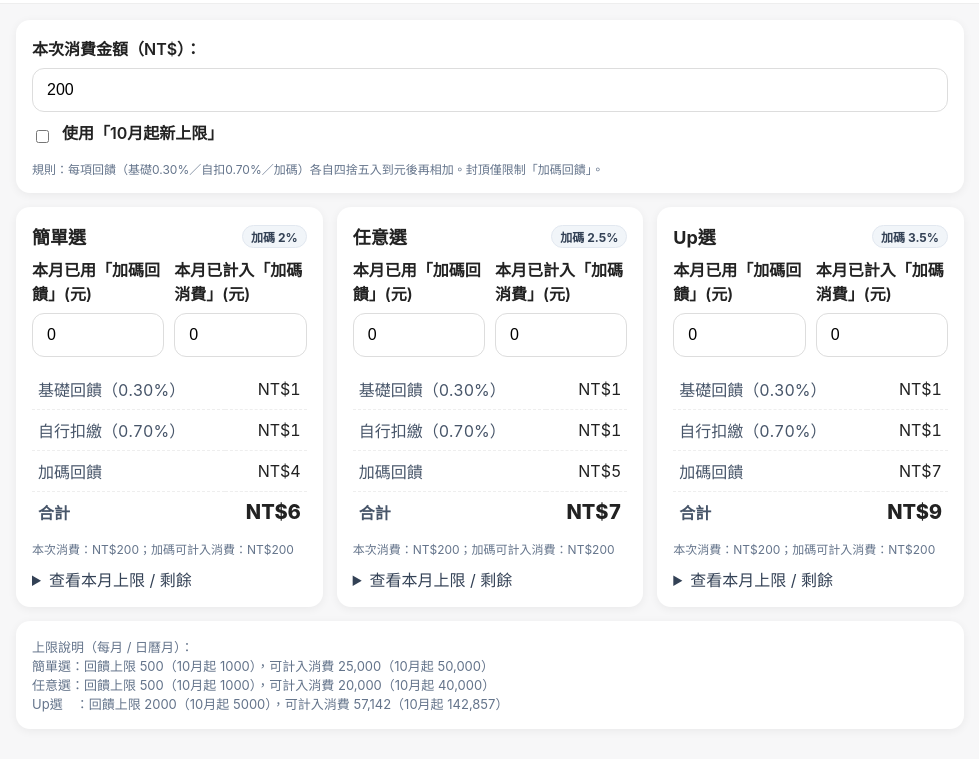
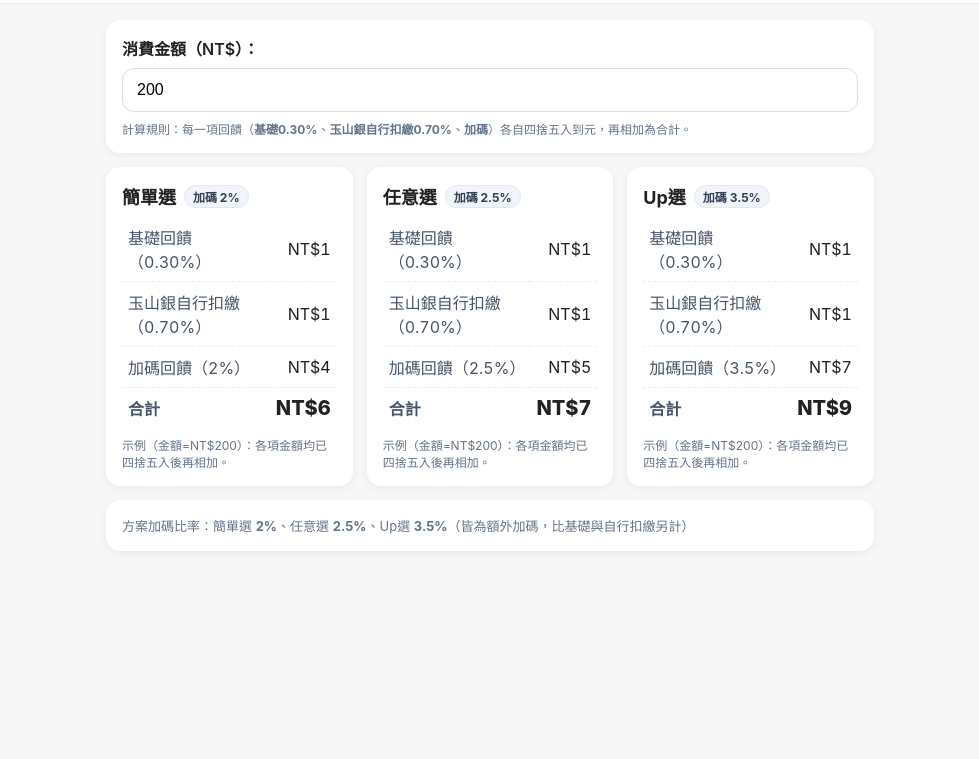
Before and after one commit to mereslith/unicard, a plain HTML site: page index.html in a window 1280 px wide. Shown: the part 62-821 px from the top of the page, without its empty margins (150-1129 px from the left). After the commit the page ends 800 px from the top, so only its background shows below. Drawn offline with Linux system fonts and the light colour scheme.

Commit message:
Add files via upload

```diff
--- a/index.html
+++ b/index.html
@@ -3,22 +3,22 @@
 <head>
   <meta charset="UTF-8" />
   <meta name="viewport" content="width=device-width, initial-scale=1" />
-  <title>Unicard 回饋計算器（含封頂）</title>
+  <title>Unicard 回饋計算器（含拆解）</title>
   <style>
     :root { --gap: 14px; }
     * { box-sizing: border-box; }
     body { font-family: -apple-system,BlinkMacSystemFont,Segoe UI,Roboto,Arial,Helvetica,sans-serif; margin: 0; background:#f7f7f8; color:#222; }
     header { padding: 18px 16px; text-align: center; background: #fff; position: sticky; top: 0; z-index: 2; border-bottom:1px solid #eee; }
     h1 { font-size: 20px; margin: 0; }
-    main { padding: 16px; max-width: 980px; margin: 0 auto; }
+    main { padding: 16px; max-width: 800px; margin: 0 auto; }
     .card { background:#fff; border-radius: 14px; padding: 16px; box-shadow: 0 2px 10px rgba(0,0,0,.06); margin-bottom: var(--gap); }
     label { font-weight: 600; display:block; margin-bottom: 8px; }
-    input[type="number"]{
+    input[type="number"] {
       width: 100%; padding: 12px 14px; border:1px solid #ddd; border-radius: 12px; font-size: 16px; background:#fff;
     }
-    .row { display:grid; grid-template-columns: 1fr; gap: var(--gap); }
-    @media (min-width: 720px){ .row { grid-template-columns: 1fr 1fr 1fr; } }
-    .plan-title { font-weight: 700; font-size: 18px; margin-bottom: 6px; display:flex; align-items:center; gap:8px; justify-content: space-between; }
+    .grid { display: grid; gap: var(--gap); }
+    @media (min-width: 720px) { .grid { grid-template-columns: repeat(3, 1fr); } }
+    .plan-title { font-weight: 700; font-size: 18px; margin-bottom: 6px; display:flex; align-items:center; gap:8px; }
     .badge { font-size: 12px; padding: 2px 8px; border-radius: 999px; background:#f1f5f9; color:#334155; border:1px solid #e2e8f0; }
     table { width: 100%; border-collapse: collapse; margin-top: 8px; }
     th, td { padding: 8px 6px; text-align: right; border-bottom:1px dashed #eee; font-variant-numeric: tabular-nums; }
@@ -26,165 +26,113 @@
     tfoot td { font-weight: 800; border-bottom: none; }
     .muted { color:#64748b; font-size: 13px; }
     .tot { font-size: 20px; }
+    .row { display:flex; gap: 8px; align-items:center; }
     .hint { font-size: 12px; color:#64748b; margin-top: 8px; }
-    details { margin-top: 10px; }
-    summary { cursor: pointer; color:#334155; }
-    .switch { display:flex; align-items:center; gap:10px; margin-top: 8px; }
-    .switch input { width:auto; }
-    .caps { display:grid; grid-template-columns: 1fr 1fr; gap:10px; margin-top: 8px;}
   </style>
 </head>
 <body>
   <header>
-  <h1>💳 Unicard 回饋計算器（封頂 + 拆解）</h1>
+    <h1>💳 Unicard 回饋計算器（含拆解）</h1>
   </header>
 
   <main>
     <div class="card">
-    <label for="amount">本次消費金額（NT$）：</label>
+      <label for="amount">消費金額（NT$）：</label>
       <input id="amount" type="number" inputmode="decimal" placeholder="例如 200" value="200" />
-    <div class="switch">
-      <input id="useOctRule" type="checkbox" />
-      <label for="useOctRule">使用「10月起新上限」</label>
-    </div>
-    <div class="hint">
-      規則：每項回饋（基礎0.30%／自扣0.70%／加碼）各自四捨五入到元後再相加。封頂僅限制「加碼回饋」。
-    </div>
+      <div class="hint">計算規則：每一項回饋（<b>基礎0.30%</b>、<b>玉山銀自行扣繳0.70%</b>、<b>加碼</b>）各自四捨五入到元，再相加為合計。</div>
     </div>
 
-  <div class="row" id="results"></div>
+    <div class="grid" id="results">
+      <!-- 方案卡片會由 JS 動態產生 -->
+    </div>
 
     <div class="card muted">
-    上限說明（每月 / 日曆月）：<br>
-    簡單選：回饋上限 500（10月起 1000），可計入消費 25,000（10月起 50,000）<br>
-    任意選：回饋上限 500（10月起 1000），可計入消費 20,000（10月起 40,000）<br>
-    Up選　：回饋上限 2000（10月起 5000），可計入消費 57,142（10月起 142,857）
+      方案加碼比率：簡單選 <b>2%</b>、任意選 <b>2.5%</b>、Up選 <b>3.5%</b>（皆為額外加碼，比基礎與自行扣繳另計）
     </div>
   </main>
 
   <script>
-  const BASE_RATE = 0.003;
-  const AUTOPAY_RATE = 0.007;
-
     const plans = [
-    { key: 'simple', name: '簡單選', bonusRate: 0.02,
-      caps: { base: { cashback: 500, spend: 25000 }, oct: { cashback: 1000, spend: 50000 } } },
-    { key: 'any',    name: '任意選', bonusRate: 0.025,
-      caps: { base: { cashback: 500, spend: 20000 }, oct: { cashback: 1000, spend: 40000 } } },
-    { key: 'up',     name: 'Up選',   bonusRate: 0.035,
-      caps: { base: { cashback: 2000, spend: 57142 }, oct: { cashback: 5000, spend: 142857 } } },
+      { key: 'simple', name: '簡單選', bonusRate: 0.02 },
+      { key: 'any',    name: '任意選', bonusRate: 0.025 },
+      { key: 'up',     name: 'Up選',   bonusRate: 0.035 },
     ];
 
-  const rint = n => Math.round(n);
-  const fmt = n => isNaN(n) ? '-' : 'NT$' + n.toLocaleString('zh-Hant-TW');
+    const BASE_RATE = 0.003;   // 基礎回饋 (電子帳單)
+    const AUTOPAY_RATE = 0.007; // 玉山銀自行扣繳
 
-  function defaultUseOctRule() {
-    const now = new Date();
-    return now.getMonth() + 1 >= 10;
+    const fmtNTD = (n) => 'NT$' + (isNaN(n) ? '-' : n.toLocaleString('zh-Hant-TW'));
+    const rint = (x) => Math.round(x); // 四捨五入到整數元
+
+    function calc(amount, bonusRate) {
+      const base   = rint(amount * BASE_RATE);
+      const autopay= rint(amount * AUTOPAY_RATE);
+      const bonus  = rint(amount * bonusRate);
+      const total  = base + autopay + bonus;
+      return { base, autopay, bonus, total };
     }
 
-  function calcPlan(amount, plan, useOctRule, used) {
-    const base = rint(amount * BASE_RATE);
-    const autopay = rint(amount * AUTOPAY_RATE);
+    function render(amount) {
+      const container = document.getElementById('results');
+      container.innerHTML = '';
 
-    const capSet = useOctRule ? plan.caps.oct : plan.caps.base;
-    const remainBonusCash = Math.max(0, capSet.cashback - (used.usedBonusCash || 0));
-    const remainBonusSpend = Math.max(0, capSet.spend - (used.usedBonusSpend || 0));
+      plans.forEach(p => {
+        const { base, autopay, bonus, total } = calc(amount, p.bonusRate);
 
-    const eligibleSpend = Math.min(amount, remainBonusSpend);
-    const bonusRounded = rint(eligibleSpend * plan.bonusRate);
-    const bonus = Math.min(bonusRounded, remainBonusCash);
-
-    return { caps: capSet, base, autopay, bonus, total: base + autopay + bonus,
-             eligibleSpend, remainBonusCash, remainBonusSpend };
-  }
-
-  function renderPlan(container, amount, plan, useOctRule) {
         const card = document.createElement('div');
         card.className = 'card';
-    const usedBonusCashId = `${plan.key}-usedBonusCash`;
-    const usedBonusSpendId = `${plan.key}-usedBonusSpend`;
 
         card.innerHTML = `
           <div class="plan-title">
-        <span>${plan.name}</span>
-        <span class="badge">加碼 ${(plan.bonusRate*100).toFixed(1).replace('.0','')}%</span>
+            <span>${p.name}</span>
+            <span class="badge">加碼 ${ (p.bonusRate*100).toFixed(1).replace('.0','') }%</span>
           </div>
-      <div class="caps">
-        <div>
-          <label for="${usedBonusCashId}">本月已用「加碼回饋」(元)</label>
-          <input id="${usedBonusCashId}" type="number" value="0" />
-        </div>
-        <div>
-          <label for="${usedBonusSpendId}">本月已計入「加碼消費」(元)</label>
-          <input id="${usedBonusSpendId}" type="number" value="0" />
-        </div>
-      </div>
-      <table style="margin-top:12px">
+          <table>
             <tbody>
-          <tr><td>基礎回饋（0.30%）</td><td id="${plan.key}-base"></td></tr>
-          <tr><td>自行扣繳（0.70%）</td><td id="${plan.key}-autopay"></td></tr>
-          <tr><td>加碼回饋</td><td id="${plan.key}-bonus"></td></tr>
+              <tr>
+                <td>基礎回饋（0.30%）</td>
+                <td>${fmtNTD(base)}</td>
+              </tr>
+              <tr>
+                <td>玉山銀自行扣繳（0.70%）</td>
+                <td>${fmtNTD(autopay)}</td>
+              </tr>
+              <tr>
+                <td>加碼回饋（${(p.bonusRate*100).toFixed(1).replace('.0','')}%）</td>
+                <td>${fmtNTD(bonus)}</td>
+              </tr>
             </tbody>
             <tfoot>
-          <tr><td>合計</td><td id="${plan.key}-total" class="tot"></td></tr>
+              <tr>
+                <td>合計</td>
+                <td class="tot">${fmtNTD(total)}</td>
+              </tr>
             </tfoot>
           </table>
-      <div class="hint" id="${plan.key}-hint"></div>
-      <details>
-        <summary>查看本月上限 / 剩餘</summary>
-        <div class="muted" id="${plan.key}-caps"></div>
-      </details>
+          <div class="hint">示例（金額=${fmtNTD(amount)}）：各項金額均已四捨五入後再相加。</div>
         `;
         container.appendChild(card);
-
-    const usedInputs = () => ({
-      usedBonusCash: parseFloat(document.getElementById(usedBonusCashId).value) || 0,
-      usedBonusSpend: parseFloat(document.getElementById(usedBonusSpendId).value) || 0,
       });
-
-    const update = () => {
-      const used = usedInputs();
-      const r = calcPlan(amount, plan, useOctRule, used);
-
-      document.getElementById(`${plan.key}-base`).textContent = fmt(r.base);
-      document.getElementById(`${plan.key}-autopay`).textContent = fmt(r.autopay);
-      document.getElementById(`${plan.key}-bonus`).textContent = fmt(r.bonus);
-      document.getElementById(`${plan.key}-total`).textContent = fmt(r.total);
-
-      let h = `本次消費：${fmt(amount)}；加碼可計入消費：${fmt(r.eligibleSpend)}`;
-      if (r.eligibleSpend < amount) h += `（受消費上限剩餘 ${fmt(r.remainBonusSpend)} 限制）`;
-      if (r.bonus < rint(Math.min(amount, r.remainBonusSpend) * plan.bonusRate)) {
-        h += ` 加碼回饋受回饋上限剩餘 ${fmt(r.remainBonusCash)} 限制`;
-      }
-      document.getElementById(`${plan.key}-hint`).textContent = h;
-
-      document.getElementById(`${plan.key}-caps`).textContent =
-        `本月上限（加碼）：回饋 ${fmt(r.caps.cashback)}；可計入消費 ${fmt(r.caps.spend)}。` +
-        ` 已用回饋 ${fmt(used.usedBonusCash)}；已計入消費 ${fmt(used.usedBonusSpend)}。` +
-        ` 剩餘回饋 ${fmt(r.remainBonusCash)}；剩餘可計入消費 ${fmt(r.remainBonusSpend)}。`;
-    };
-
-    document.getElementById(usedBonusCashId).addEventListener('input', update);
-    document.getElementById(usedBonusSpendId).addEventListener('input', update);
-    update();
     }
 
-  function renderAll() {
-    const amount = parseFloat(document.getElementById('amount').value) || 0;
-    const useOctRule = document.getElementById('useOctRule').checked;
-    const container = document.getElementById('results');
-    container.innerHTML = '';
-    plans.forEach(p => renderPlan(container, amount, p, useOctRule));
+    // 初始渲染
+    const amountInput = document.getElementById('amount');
+    const initial = parseFloat(amountInput.value) || 0;
+    render(initial);
+
+    // 輸入即時計算（含簡單去抖）
+    let t = null;
+    amountInput.addEventListener('input', () => {
+      clearTimeout(t);
+      t = setTimeout(() => {
+        const amt = parseFloat(amountInput.value);
+        if (isNaN(amt) || amt <= 0) {
+          render(0);
+        } else {
+          render(amt);
         }
-
-  document.getElementById('useOctRule').checked = defaultUseOctRule();
-  document.getElementById('amount').addEventListener('input', () => {
-    clearTimeout(window.__t);
-    window.__t = setTimeout(renderAll, 120);
+      }, 120);
     });
-  document.getElementById('useOctRule').addEventListener('change', renderAll);
-  renderAll();
   </script>
 </body>
 </html>
```
Lines whose indentation alone changed are shown as unchanged.
